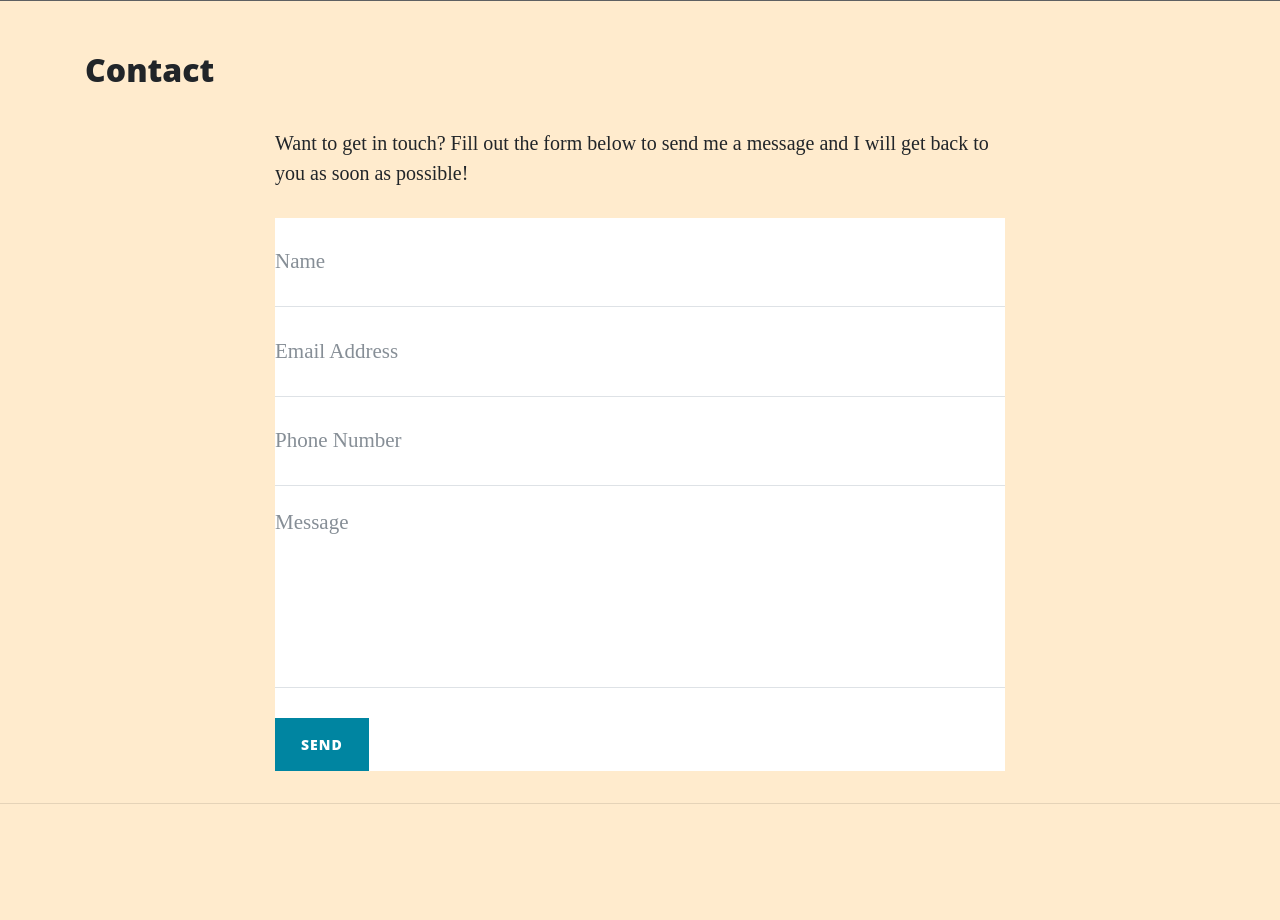
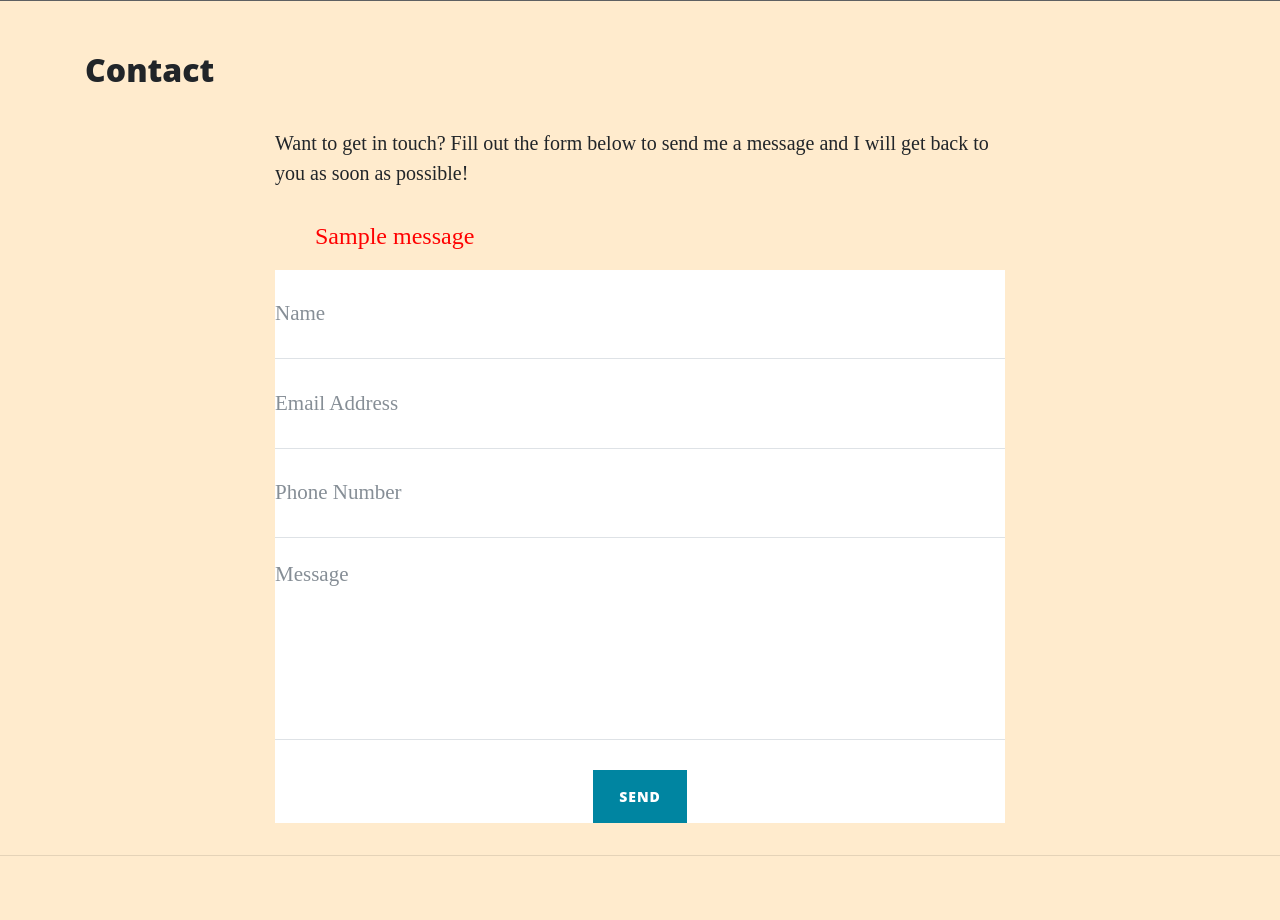
Before and after one commit to PaulBowden673/Projects-MiniProject-Thorin-FlaskApp, a Flask app: page /contact in a window 1280 px wide. Shown: the part 627-1547 px from the top of the page. Run offline with Flask 2, Linux system fonts and the light colour scheme; one stand-in notice (Sample message) is shown; some libraries are stand-ins or nearby versions; grey boxes are pictures that could not be loaded.

Commit message:
added stuff

```diff
--- a/static/css/style.css
+++ b/static/css/style.css
@@ -10,3 +10,12 @@ body {
 form {
     background-color: #fff;
 }
+
+li {
+    list-style: none;
+}
+
+.flashes {
+    color: red;
+    font-size: larger;
+}
--- a/templates/contact.html
+++ b/templates/contact.html
@@ -4,10 +4,22 @@
 {% block content %}
     <h2>{{page_title}}</h2>
 
+
     <div class="row">
         <div class="col-lg-8 col-md-10 mx-auto">
             <p>Want to get in touch? Fill out the form below to send me a message and I will get back to you as soon as
                 possible!</p>
+
+             {% with messages = get_flashed_messages()%}
+                {% if messages %}
+                    <ul class="flashes">
+                        {% for message in messages %}
+                            <li>{{ message }}</li>
+                        {% endfor %}
+                    </ul>
+                {% endif %}
+             {% endwith %}
+
             <form method="POST" name="sentMessage" id="contactForm" novalidate>
                 <div class="control-group">
                     <div class="form-group floating-label-form-group controls">
@@ -43,7 +55,7 @@
                 </div>
                 <br>
                 <div id="success"></div>
-                <div class="form-group">
+                <div class="form-group text-center">
                     <button type="submit" class="btn btn-primary" id="sendMessageButton">Send</button>
                 </div>
             </form>
```
